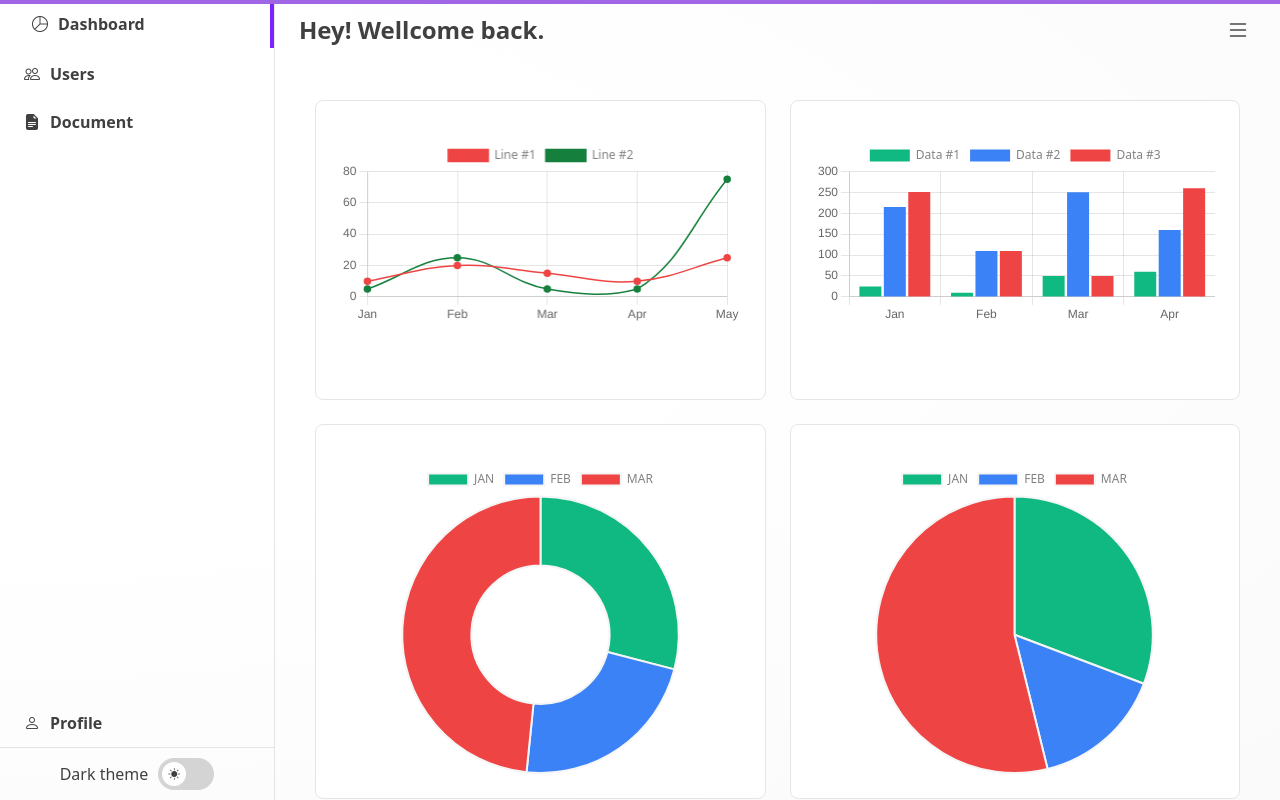
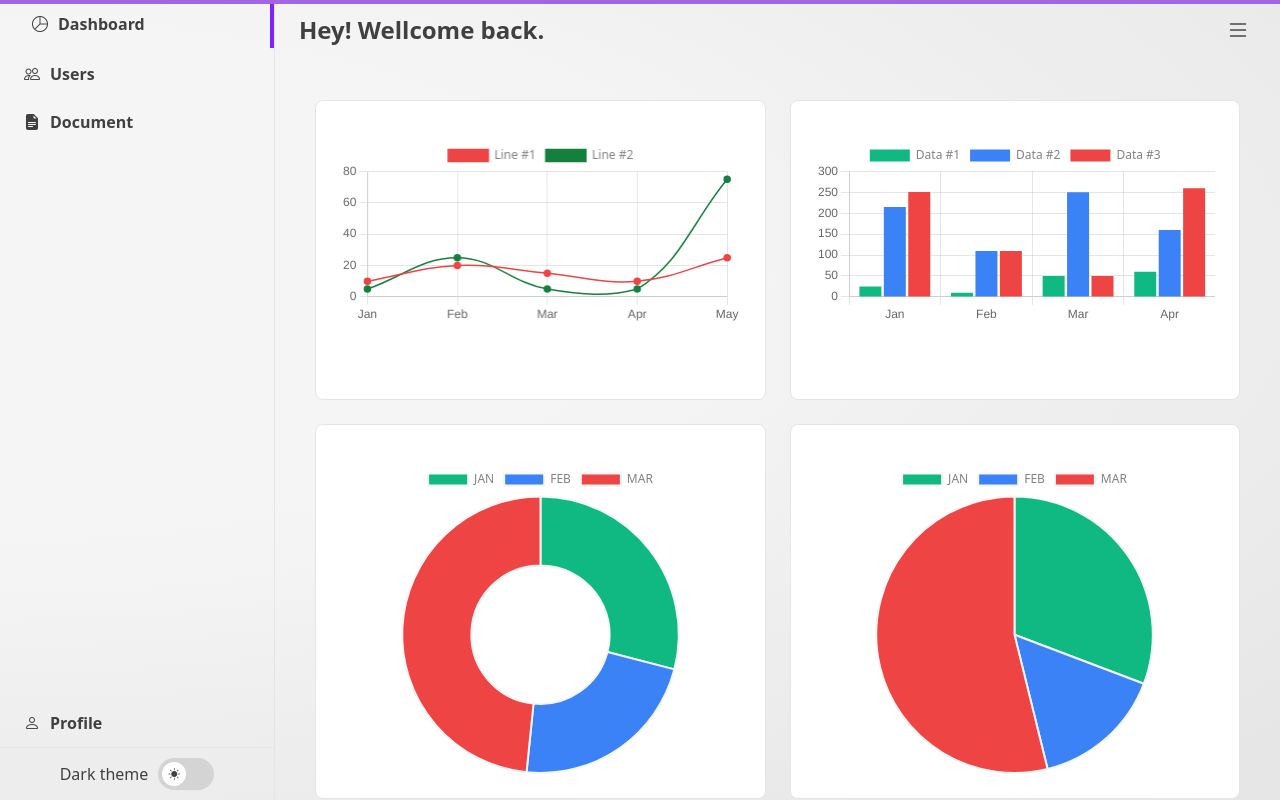
Before and after one commit to ernandesrs/pproj_vapp, a Vue app: page /dashboard in a window 1280 px wide. Built offline with nearby package versions, Linux system fonts and the light colour scheme.

Commit message:
update layout background color

```diff
--- a/src/layouts/DashLayout.vue
+++ b/src/layouts/DashLayout.vue
@@ -1,6 +1,6 @@
 <template>
     <div
-        class="flex w-full h-screen bg-radial-[at_0%_35%] from-35% to-100% from-white to-neutral-50 dark:from-neutral-950 dark:to-black text-neutral-700 dark:text-neutral-100 relative overflow-hidden">
+        class="flex w-full h-screen bg-radial-[at_0%_35%] from-35% to-100% from-neutral-100 to-neutral-200 dark:from-neutral-950 dark:to-black text-neutral-700 dark:text-neutral-100 relative overflow-hidden">
 
         <Transition enter-from-class="opacity-0" enter-to-class="opacity-100"
             enter-active-class="duration-200 ease-in-out" leave-from-class="opacity-100" leave-to-class="opacity-0"
```
